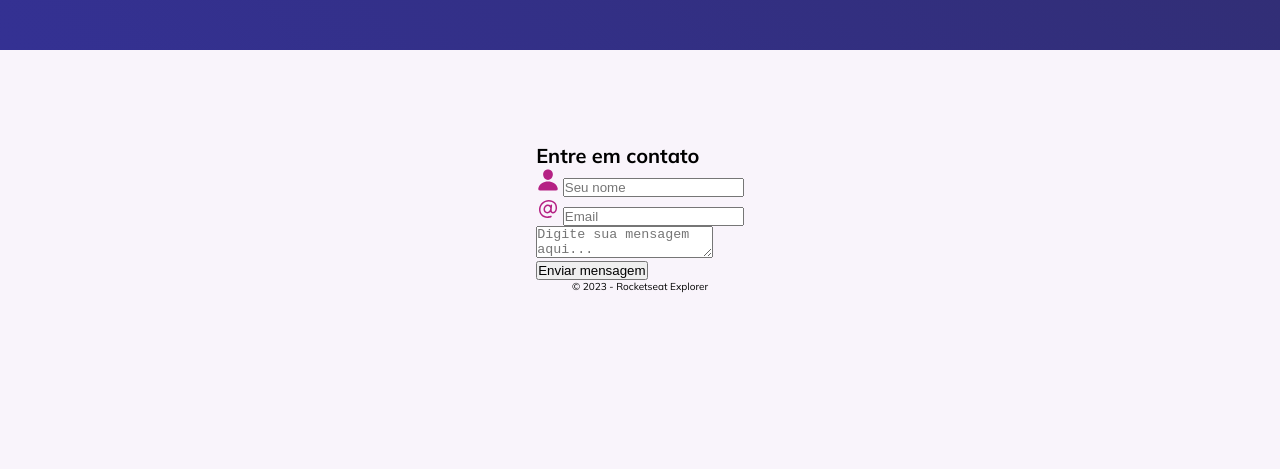
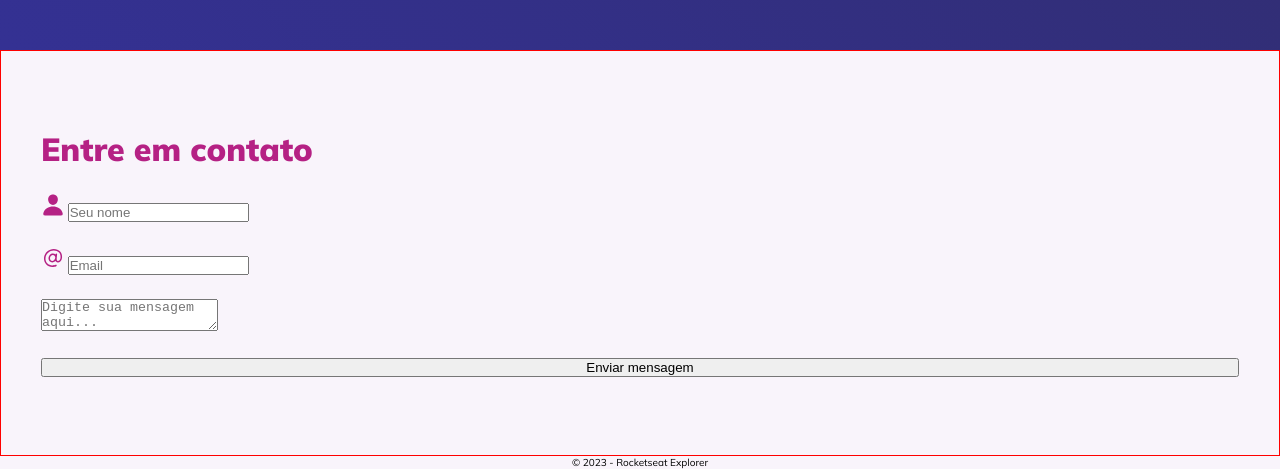
Before and after one commit to tiagobarross/Explorer, a plain HTML site: page index.html in a window 1280 px wide. Shown: the part 1589-2058 px from the top of the page. Before the commit the page ends 1882 px from the top, so only its background shows below. Drawn offline with Linux system fonts and the light colour scheme.

Commit message:
contact init

```diff
--- a/style.css
+++ b/style.css
@@ -48,14 +48,15 @@ header p{
 #arrow{
   width: 5.8rem;
   height: 10.5rem;
+  margin-bottom: 9.3rem;
 }
 /*HEADER*/
 
 /*MAIN*/
 main{
+  width: 100%;
   background: var(--bg-color-purple);
   padding: 5.2rem 3.9rem;
-  margin: 9.3rem 0;
   display: flex;
   flex-direction: column;
   gap: 5.0rem;
@@ -83,3 +84,22 @@ figure p{
   color: var(--p-color);
   font-size: 1.5rem;
 }
+/*MAIN*/
+
+/*CONTACT*/
+#contact-form{
+  background: var(--bg-color);
+  width: 100%;
+  display: flex;
+  flex-direction: column;
+  border: 1px solid red;
+  padding: 7.8rem 4.0rem;
+  gap: 2.4rem;
+}
+
+#contact-form h1{
+  font-size: 3.2rem;
+  color: var(--title-color);
+  font-weight: 900;
+  margin-bottom: 0,8rem;
+}
```
